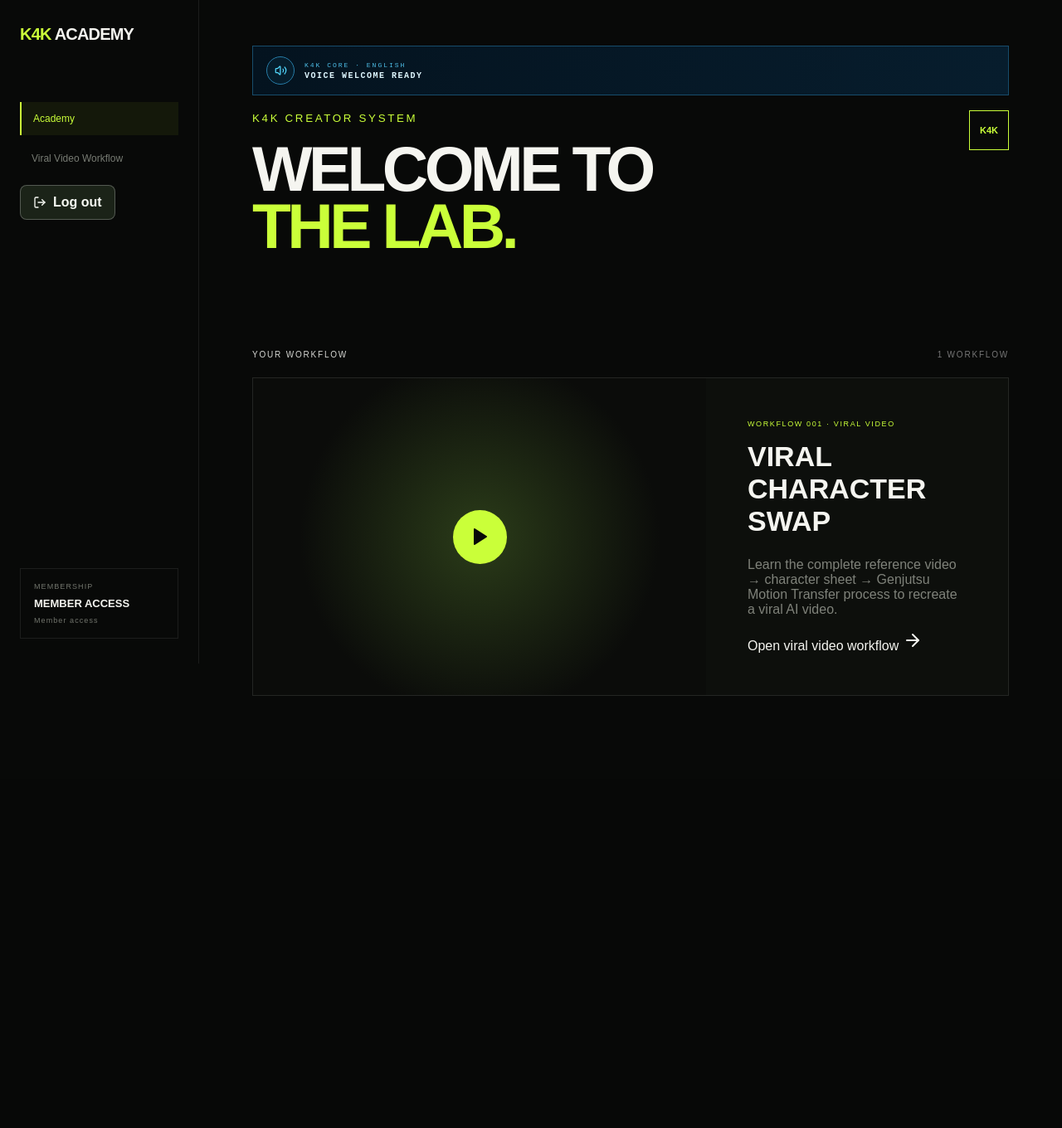
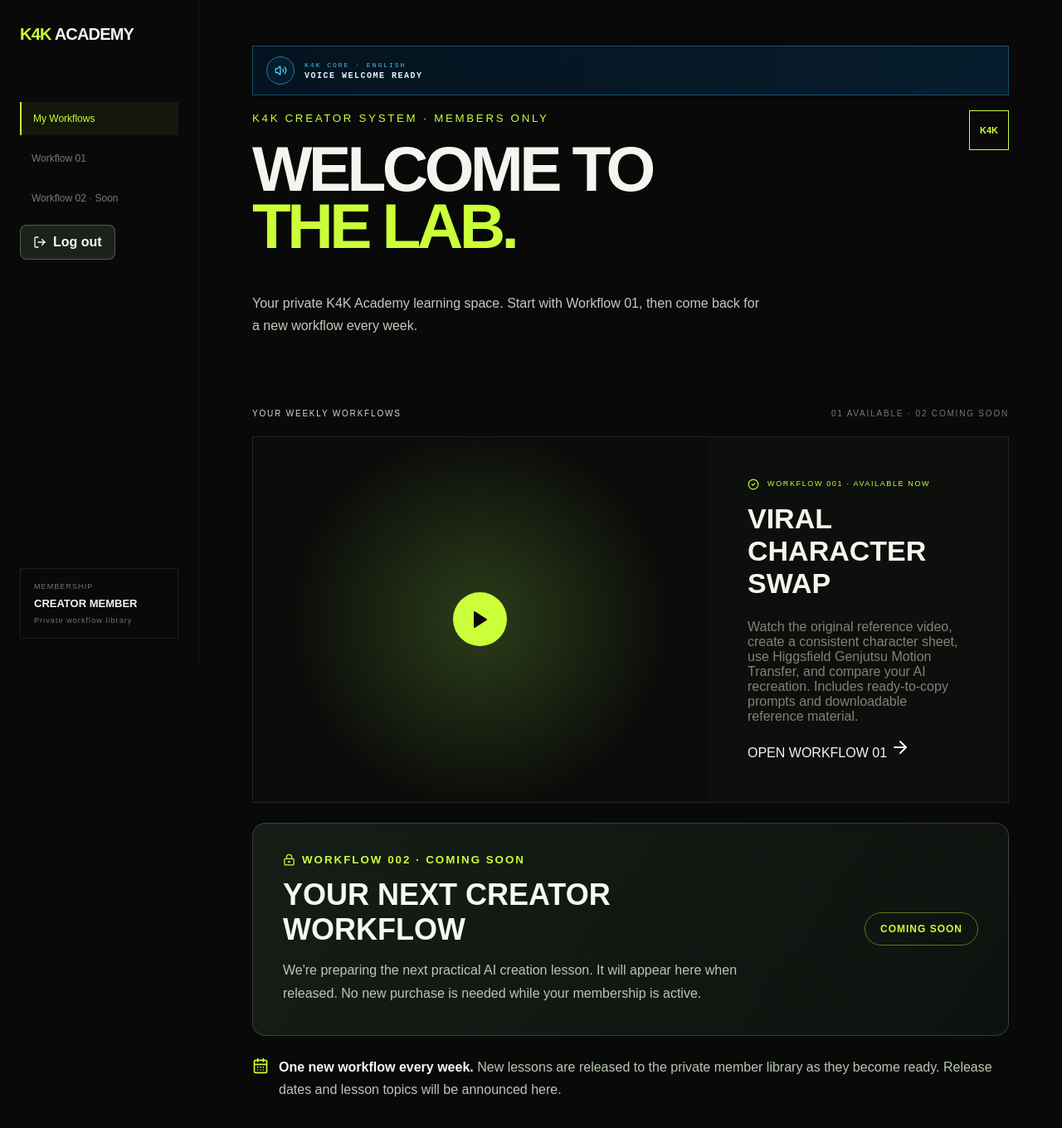
Before and after one commit to kreativestudios4k-lgtm/k4k-academy-v2, a Next.js app: page /academy in a window 1280 px wide. Shown: the top 1360 px of the page at 83% size. Before the commit the page ends 939 px from the top, so only its background shows below. Built offline with nearby package versions, Linux system fonts and the light colour scheme; no server answers.

Commit message:
Add weekly workflow member library with Workflow 02 coming soon

```diff
--- a/app/academy/page.js
+++ b/app/academy/page.js
@@ -1,29 +1,38 @@
 import LogoutButton from '../components/LogoutButton';
 import Link from 'next/link';
 import WelcomeVoice from './WelcomeVoice';
-import {Play,ArrowRight} from 'lucide-react';
+import {Play,ArrowRight,LockKeyhole,CalendarDays,CheckCircle2} from 'lucide-react';
 
 export default function Academy(){
  return <main className="dash">
   <aside>
    <Link className="brand" href="/"><span>K4K</span> ACADEMY</Link>
-   <nav><a className="active" href="/academy">Academy</a><a href="/academy/workflows/viral-character-swap">Viral Video Workflow</a></nav>
+   <nav><a className="active" href="/academy">My Workflows</a><a href="/academy/workflows/viral-character-swap">Workflow 01</a><a href="#coming-next">Workflow 02 · Soon</a></nav>
    <div style={{padding:"12px 0"}}><LogoutButton/></div>
-   <div className="member"><small>MEMBERSHIP</small><b>MEMBER ACCESS</b><span>Member access</span></div>
+   <div className="member"><small>MEMBERSHIP</small><b>CREATOR MEMBER</b><span>Private workflow library</span></div>
   </aside>
   <section className="dashmain">
    <WelcomeVoice/>
-   <header><div><small>K4K CREATOR SYSTEM</small><h1>WELCOME TO<br/><i>THE LAB.</i></h1></div><div className="avatar">K4K</div></header>
-   <div className="sectiontitle"><div>YOUR WORKFLOW</div><span>1 WORKFLOW</span></div>
+   <header><div><small>K4K CREATOR SYSTEM · MEMBERS ONLY</small><h1>WELCOME TO<br/><i>THE LAB.</i></h1><p style={{color:"#c1ccbc",maxWidth:620,lineHeight:1.7,marginTop:15}}>Your private K4K Academy learning space. Start with Workflow 01, then come back for a new workflow every week.</p></div><div className="avatar">K4K</div></header>
+   <div className="sectiontitle"><div>YOUR WEEKLY WORKFLOWS</div><span>01 AVAILABLE · 02 COMING SOON</span></div>
    <div className="continue">
     <div><span><Play fill="currentColor"/></span></div>
     <section>
-     <small>WORKFLOW 001 · VIRAL VIDEO</small>
+     <small><CheckCircle2 size={14} style={{verticalAlign:"middle",marginRight:6}}/> WORKFLOW 001 · AVAILABLE NOW</small>
      <h2>VIRAL CHARACTER SWAP</h2>
-     <p>Learn the complete reference video → character sheet → Genjutsu Motion Transfer process to recreate a viral AI video.</p>
-     <Link href="/academy/workflows/viral-character-swap">Open viral video workflow <ArrowRight/></Link>
+     <p>Watch the original reference video, create a consistent character sheet, use Higgsfield Genjutsu Motion Transfer, and compare your AI recreation. Includes ready-to-copy prompts and downloadable reference material.</p>
+     <Link href="/academy/workflows/viral-character-swap">OPEN WORKFLOW 01 <ArrowRight/></Link>
     </section>
    </div>
+   <article id="coming-next" style={{marginTop:24,padding:"clamp(22px,4vw,36px)",border:"1px solid #ffffff2b",borderRadius:16,background:"linear-gradient(125deg,#161d16,#0d120e)",display:"flex",flexWrap:"wrap",gap:20,alignItems:"center",justifyContent:"space-between"}}>
+    <div style={{maxWidth:600}}>
+     <small style={{display:"flex",alignItems:"center",gap:8,color:"#caff39",fontWeight:800,letterSpacing:2}}><LockKeyhole size={15}/> WORKFLOW 002 · COMING SOON</small>
+     <h2 style={{fontSize:"clamp(24px,3.5vw,36px)",margin:"14px 0",color:"#f7f9f4"}}>YOUR NEXT CREATOR WORKFLOW</h2>
+     <p style={{lineHeight:1.75,color:"#b9c7b4",margin:0}}>We're preparing the next practical AI creation lesson. It will appear here when released. No new purchase is needed while your membership is active.</p>
+    </div>
+    <span style={{border:"1px solid #caff3966",color:"#caff39",padding:"12px 18px",borderRadius:30,fontSize:12,fontWeight:900,letterSpacing:1}}>COMING SOON</span>
+   </article>
+   <div style={{display:"flex",alignItems:"flex-start",gap:12,padding:"24px 0",color:"#b9c7b4",lineHeight:1.7}}><CalendarDays size={20} color="#caff39" style={{flexShrink:0,marginTop:2}}/><p style={{margin:0}}><strong style={{color:"#f6f9f2"}}>One new workflow every week.</strong> New lessons are released to the private member library as they become ready. Release dates and lesson topics will be announced here.</p></div>
   </section>
  </main>
 }
```
